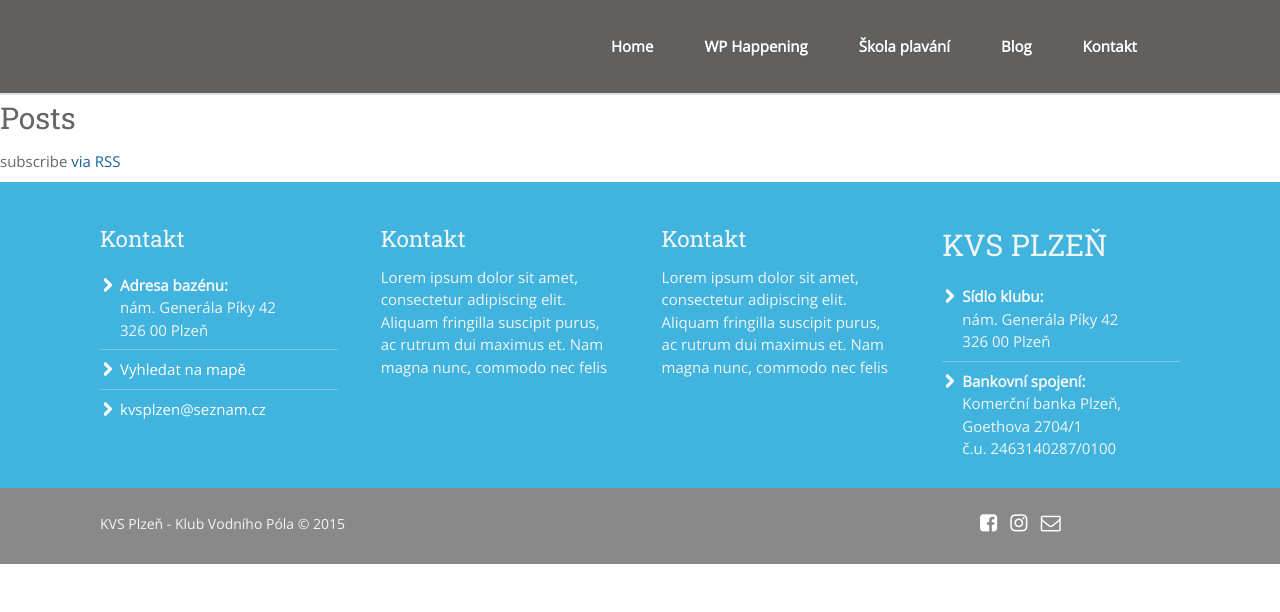
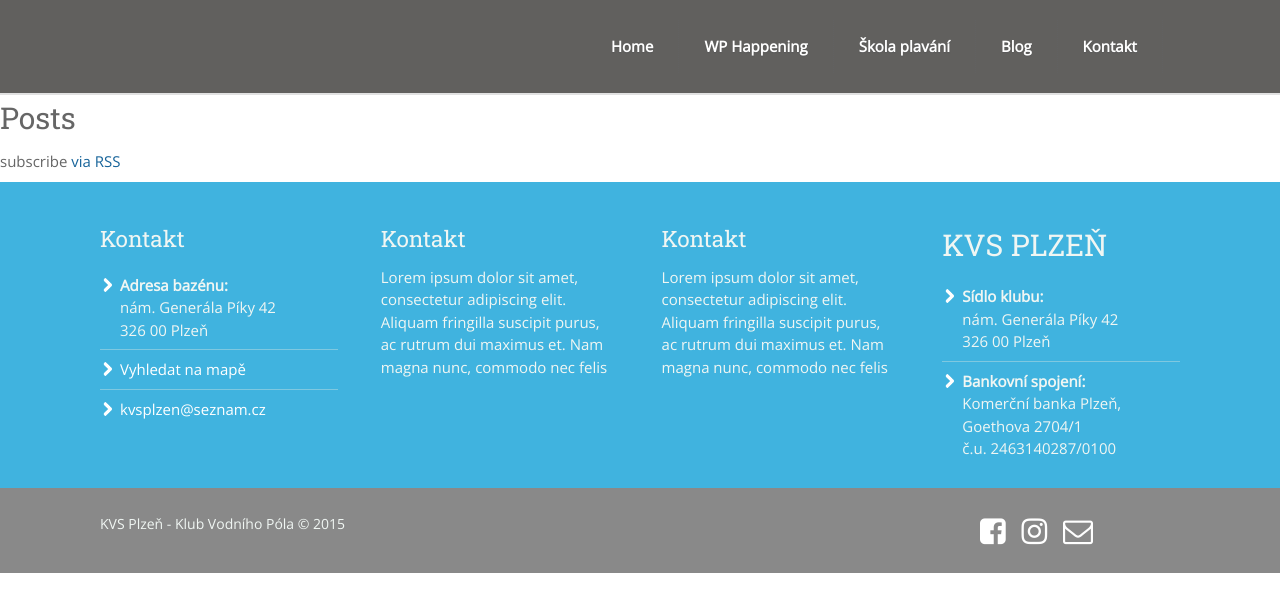
Before and after one commit to SteveVil/KVS-web, a Jekyll site: the page built from index.html, in a window 1280 px wide. Shown: the top 612 px of the page. Built offline with Jekyll 4.4.1, drawn with Linux system fonts in a browser that asks for light colours; nearby versions of some CDN libraries.

Commit message:
Update _footer.sass

```diff
--- a/_sass/_footer.sass
+++ b/_sass/_footer.sass
@@ -50,9 +50,8 @@ H1.small-logo
 .social-links
 	width: 200px
 	float: right
-	font-size: 20px
+	font-size: 30px
 
 .fa-facebook-square, .fa-instagram, .fa-envelope-o
-	font-size: 20px
 	color: #FFF
 	margin-right: 8px
```
